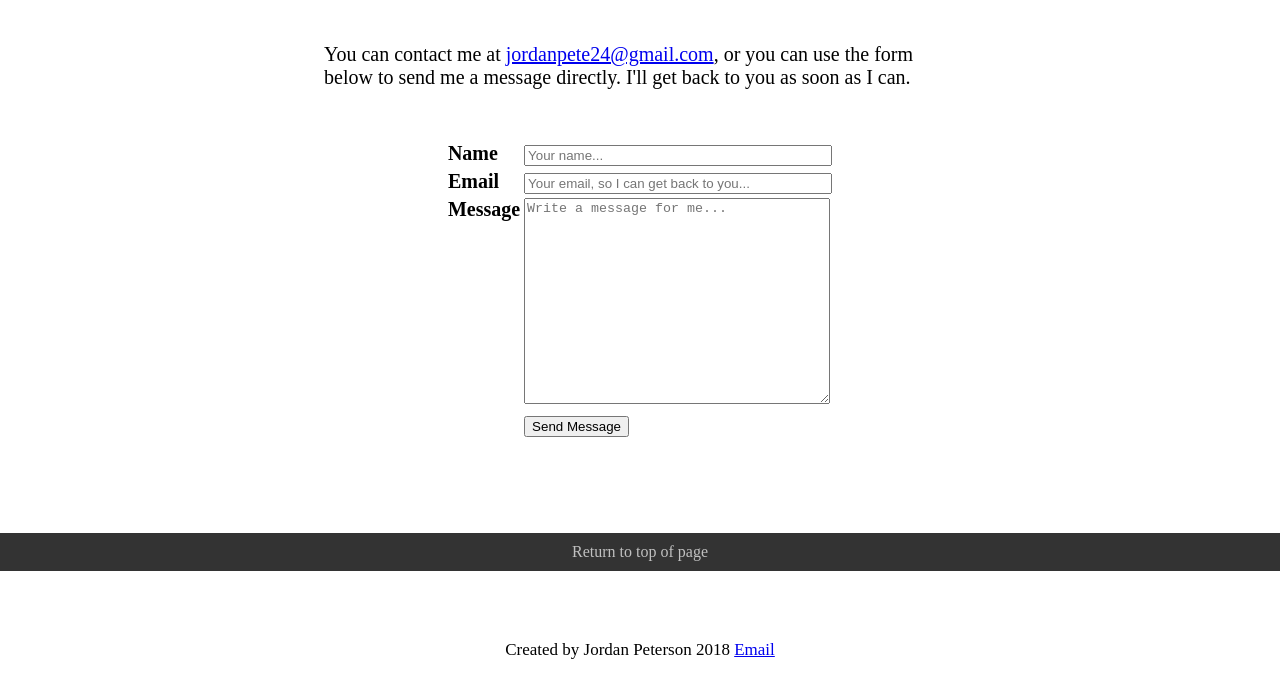
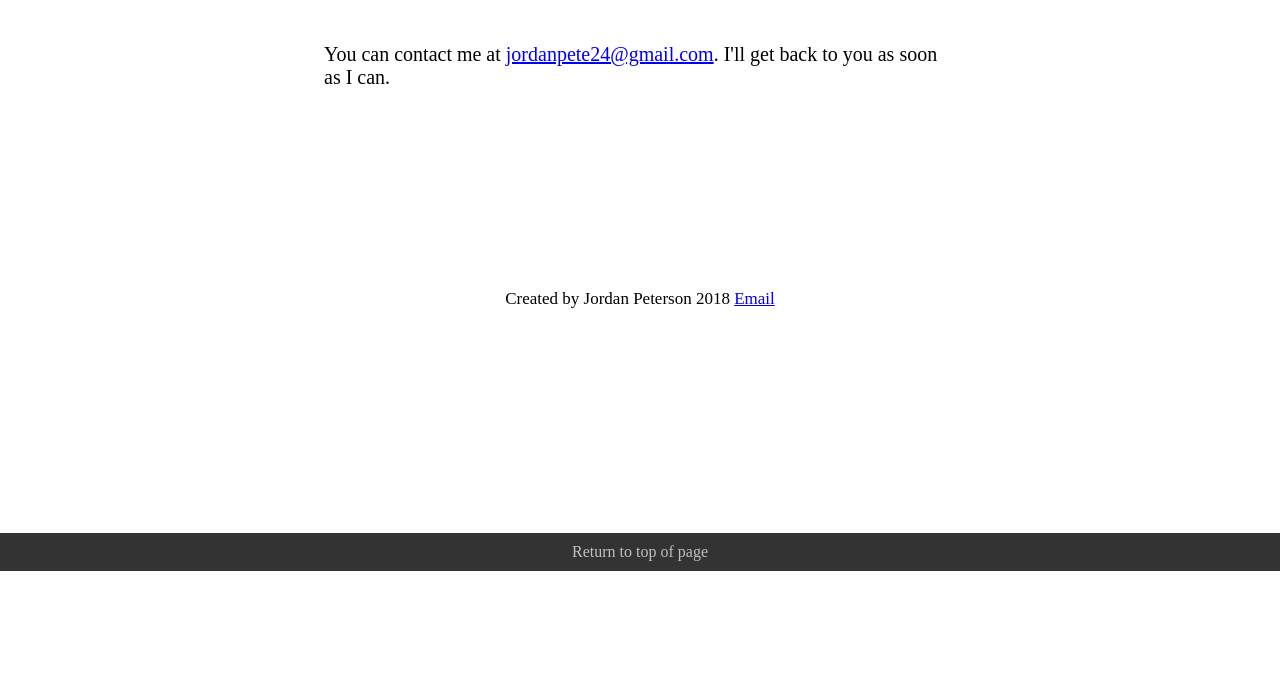
Before and after one commit to Jordanpete24/jordanpete24.github.io, a plain HTML site: page pages/contact.html in a window 1280 px wide. Shown: the part 229-926 px from the top of the page. After the commit the page ends 800 px from the top, so only its background shows below. Drawn offline with Linux system fonts and the light colour scheme.

Commit message:
removed mock php

```diff
--- a/pages/contact.html
+++ b/pages/contact.html
@@ -19,32 +19,9 @@
 		</h1>
 		<img>
 		<div>
-			You can contact me at <a href="mailto:jordanpete24@gmail.com">jordanpete24@gmail.com</a>, or you can use the form below to send me a message directly. I'll get back to you as soon as I can.
+			You can contact me at <a href="mailto:jordanpete24@gmail.com">jordanpete24@gmail.com</a>. I'll get back to you as soon as I can.
 		</div>
-		<div class="container" align="center" style="padding-top: 50px">
-			<table id="contactform">
-				<tr>
-					<th valign="top"><label for="fname">Name</label>
-					<th class="box"><input type="text" id="name" name="firstname" placeholder="Your name..." style="width: 300px;">
-				</tr>
 
-				<tr>
-					<th valign="top"><label for="lname">Email</label>
-					<th class="box"><input type="text" id="email" name="lastname" placeholder="Your email, so I can get back to you..." style="width: 300px;">
-				</tr>
-
-				<tr>
-					<th valign="top"><label for="subject">Message</label>
-					<th class="box"><textarea id="subject" name="subject" placeholder="Write a message for me..." style="height:200px; width: 300px"></textarea>
-				</tr>
-
-				<tr>
-					<th>
-					<th><a href="../pages/contactsubmitted.html#header"><input type="submit" value="Send Message"></a>
-				</tr>
-
-			</table>
-		</div>
 	</div>
 
 	<div class="sitenavigation">
```
